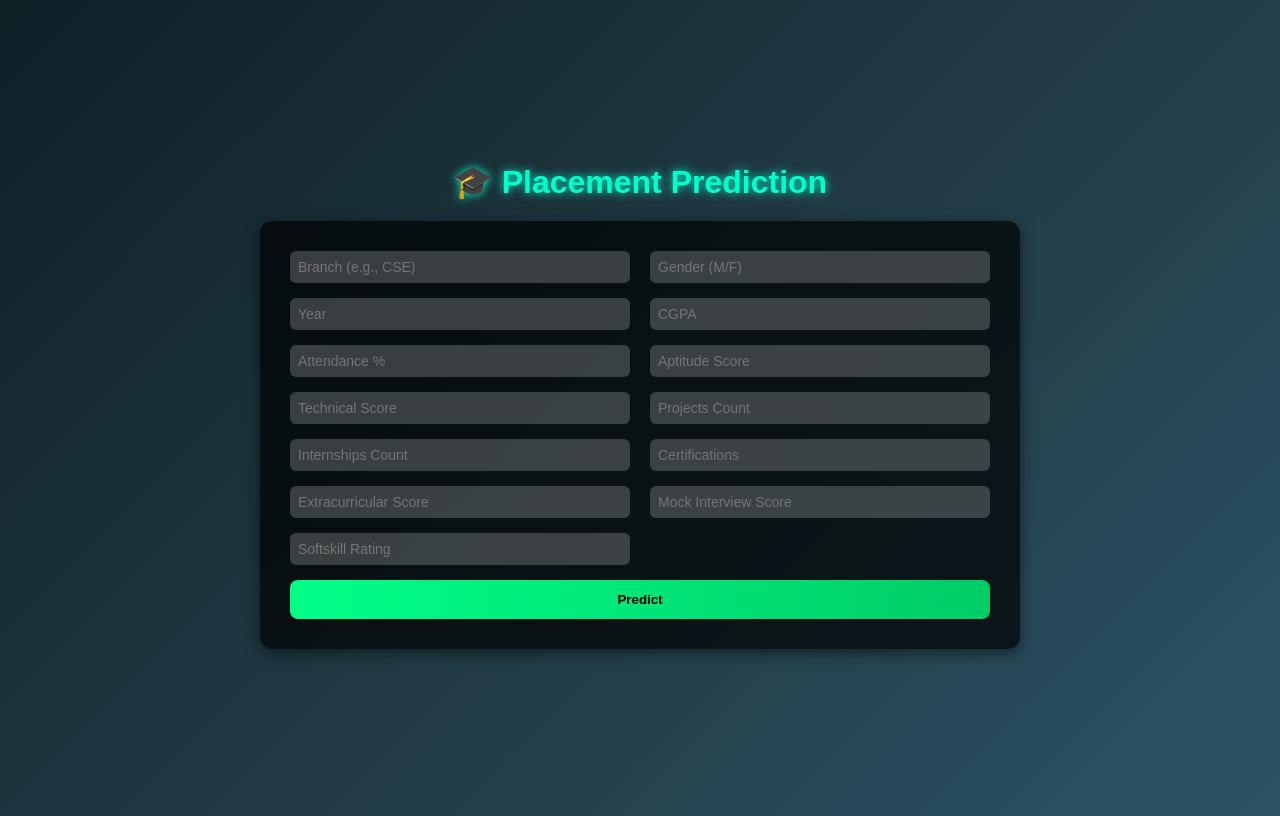
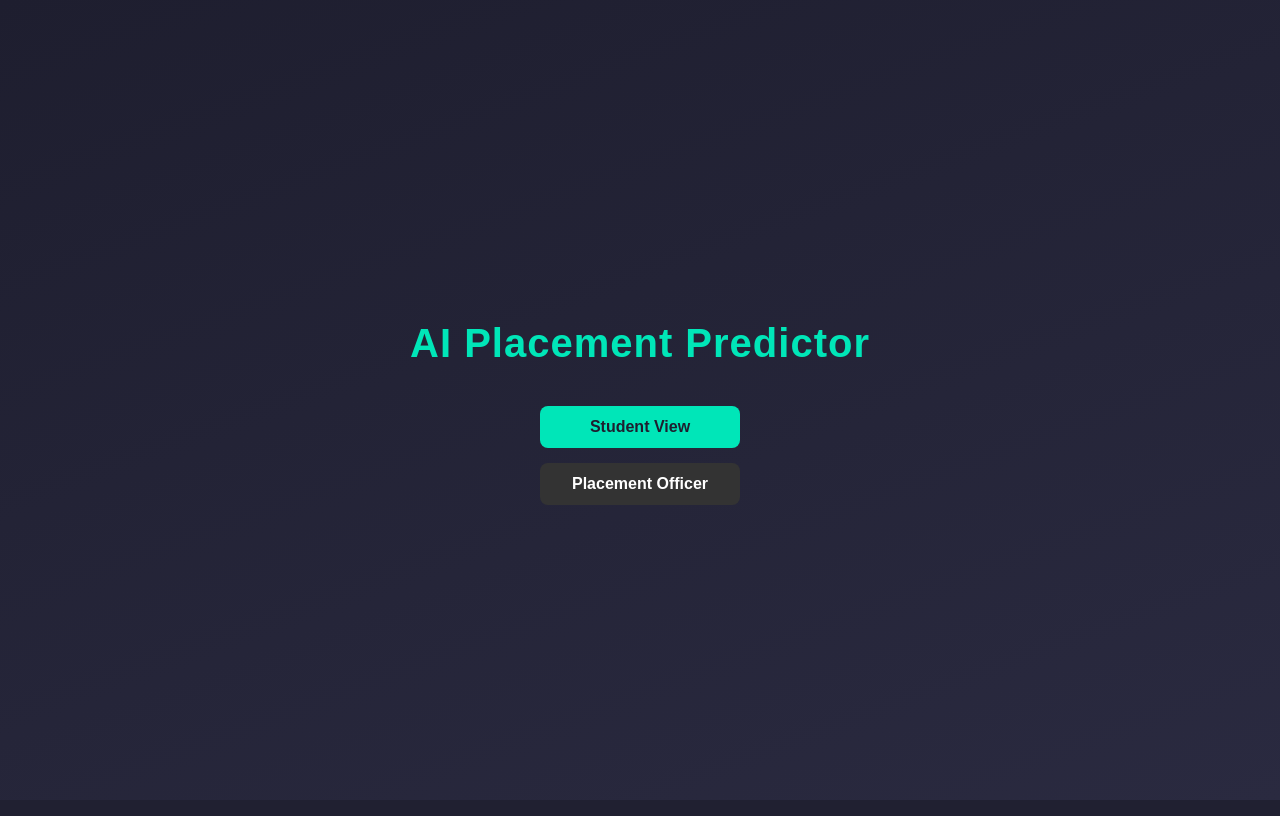
Before and after one commit to Fathimajesi74/placement_app, a Flask app: page / in a window 1280 px wide. Run offline with Flask 3, Linux system fonts and the light colour scheme; parts of the project's set-up code (start-up, migrations or seed data) failed here and were passed over.

Commit message:
added home and results route, configured flask to render the data in json format

```diff
--- a/app.py
+++ b/app.py
@@ -1,5 +1,5 @@
 import numpy as np
-from flask import Flask, render_template, request
+from flask import Flask, render_template, request, jsonify
 import pickle
 import os
 model_path = os.path.join(os.path.dirname(__file__), 'placement_model.pkl')
@@ -11,43 +11,49 @@ app = Flask(__name__)
 def home():
     return render_template('index.html')
 
+@app.route('/home')
+def index():
+    return render_template('home.html')
+
+@app.route('/results')
+def results():
+    return render_template('result.html')
+
 
 @app.route('/predict', methods=['POST'])
 def predict():
     if request.method == 'POST':
-        name = request.form['name']
-        branch = request.form['branch']
-        gender = request.form['gender']
-        year = int(request.form['year'])
-        cgpa = float(request.form['cgpa'])
-        attendance = float(request.form['attendance_pct'])
-        aptitude = float(request.form['aptitude_score'])
-        technical = float(request.form['technical_score'])
-        comm = float(request.form['communication_score'])
-        projects = int(request.form['projects_count'])
-        internships = int(request.form['internships_count'])
-        certs = int(request.form['cert_count'])
-        extra = float(request.form['extracurricular_score'])
-        mock = float(request.form['mock_interview_score'])
-        soft = float(request.form['softskill_rating'])
+        data = request.get_json()  # ✅ Read JSON payload
+        cgpa = float(data['cgpa'])
+        projects = int(data['projects_count'])
+        internships = int(data['internships_count'])
+        certs = int(data['cert_count'])
+        extra = float(data['extracurricular_score'])
+        soft = float(data['softskill_rating'])
+        # name = request.form['name']
+        # branch = request.form['branch']
+        # gender = request.form['gender']
+        # year = int(request.form['year'])
+        # attendance = float(request.form['attendance_pct'])
+        # aptitude = float(request.form['aptitude_score'])
+        # technical = float(request.form['technical_score'])
+        # comm = float(request.form['communication_score'])
+        # mock = float(request.form['mock_interview_score'])
 
         # Prepare input
-        features = np.array([[year, cgpa, attendance, aptitude, technical, comm,
-                              projects, internships, certs, extra, mock, soft]])
+        features = np.array([[cgpa, projects, internships, certs, extra, soft]])
         prediction = model.predict(features)[0]
-        probability = model.predict_proba(
-            features)[0][1] * 100  # Placement probability
+        probability = model.predict_proba(features)[0][1] * 100
         confidence = round(probability, 2)
-
         # Recommended track
-        if technical > 70 and aptitude > 65:
-            track = "Software Developer"
-        elif comm > 70:
-            track = "HR / Communication Specialist"
-        elif aptitude > 75:
-            track = "Data Analyst"
-        else:
-            track = "Technical Support / QA"
+        # if technical > 70 and aptitude > 65:
+        #     track = "Software Developer"
+        # elif comm > 70:
+        #     track = "HR / Communication Specialist"
+        # elif aptitude > 75:
+        #     track = "Data Analyst"
+        # else:
+        #     track = "Technical Support / QA"
 
         # Skill improvement suggestions
         if confidence < 50:
@@ -57,12 +63,17 @@ def predict():
         else:
             next_step = "Excellent! Keep practicing aptitude and technical tests."
 
+        return jsonify({
+            "status": "success",
+            "prediction": "Placed" if prediction == 1 else "Not Placed",
+            "confidence": confidence,
+            "recommendations": [next_step]
+        })
+
         return render_template(
             'result.html',
-            name=name,
             result=prediction,
             probability=round(probability, 2),
-            track=track,
             next_step=next_step,
             confidence=confidence
         )
--- a/model_training.py
+++ b/model_training.py
@@ -18,8 +18,10 @@ for col in ['branch', 'gender', 'placed_role']:
     label_encoders[col] = le
 
 # Define features (X) and target (y)
-X = df.drop(columns=['student_id', 'is_placed'])  # drop non-feature + target
+X = df[['cgpa', 'projects_count', 'internships_count', 'cert_count',
+        'extracurricular_score', 'softskill_rating']]
 y = df['is_placed']
+
 
 # Train/test split
 X_train, X_test, y_train, y_test = train_test_split(X, y, test_size=0.2, random_state=42)
--- a/templates/index.html
+++ b/templates/index.html
@@ -1,149 +1,70 @@
 <!DOCTYPE html>
 <html lang="en">
-
 <head>
     <meta charset="UTF-8">
     <meta name="viewport" content="width=device-width, initial-scale=1.0">
-    <title>Placement Prediction</title>
-    <style>
-        body {
+    <title>AI Placement Predictor</title>
+</head>
+<body style="
+    margin: 0;
     font-family: 'Poppins', sans-serif;
-            background: linear-gradient(135deg, #0f2027, #203a43, #2c5364);
+    background: linear-gradient(160deg, #1e1e2f, #2a2a40);
     color: #fff;
     display: flex;
     flex-direction: column;
     align-items: center;
     justify-content: center;
-            min-height: 100vh;
-        }
+    height: 100vh;
+    text-align: center;
+">
 
-        h1 {
-            color: #00ffcc;
-            text-shadow: 0 0 10px #00ffcc;
-            margin-bottom: 20px;
-        }
+    <h1 style="
+        font-size: 2.5rem;
+        font-weight: 600;
+        letter-spacing: 1px;
+        color: #00e6b8;
+        margin-bottom: 40px;
+    ">
+        AI Placement Predictor
+    </h1>
 
-        form {
-            background: rgba(0, 0, 0, 0.7);
-            padding: 30px;
-            border-radius: 12px;
-            width: 90%;
-            max-width: 700px;
-            display: grid;
-            grid-template-columns: repeat(2, 1fr);
-            gap: 15px 20px;
-            box-shadow: 0px 4px 15px rgba(0, 0, 0, 0.5);
-        }
-
-        input,
-        select {
-            padding: 8px;
-            border: none;
-            border-radius: 6px;
-            background-color: rgba(255, 255, 255, 0.2);
-            color: #fff;
-            font-size: 14px;
-        }
-
-        button {
-            grid-column: span 2;
-            background: linear-gradient(90deg, #00ff88, #00cc66);
-            border: none;
+    <div style="
+        display: flex;
+        flex-direction: column;
+        gap: 15px;
+        width: 200px;
+    ">
+        <a href="/home" style="
+            text-decoration: none;
             padding: 12px;
             border-radius: 8px;
-            color: #000;
+            background-color: #00e6b8;
+            color: #1e1e2f;
             font-weight: 600;
+            font-size: 1rem;
+            transition: all 0.3s ease;
+        "
+        onmouseover="this.style.backgroundColor='#00bfa5'; this.style.transform='scale(1.05)';"
+        onmouseout="this.style.backgroundColor='#00e6b8'; this.style.transform='scale(1)';">
+            Student View
+        </a>
+
+        <button style="
+            padding: 12px;
+            border-radius: 8px;
+            border: none;
+            background-color: #333;
+            color: #fff;
+            font-weight: 600;
+            font-size: 1rem;
             cursor: pointer;
-            transition: 0.3s;
-        }
+            transition: all 0.3s ease;
+        "
+        onmouseover="this.style.backgroundColor='#444'; this.style.transform='scale(1.05)';"
+        onmouseout="this.style.backgroundColor='#333'; this.style.transform='scale(1)';">
+            Placement Officer
+        </button>
+    </div>
 
-        button:hover {
-            transform: scale(1.05);
-        }
-
-        #result {
-            margin-top: 25px;
-            text-align: center;
-        }
-
-        .recommendations {
-            margin-top: 10px;
-            background: rgba(0, 0, 0, 0.6);
-            padding: 15px;
-            border-radius: 10px;
-            text-align: left;
-        }
-    </style>
-</head>
-
-<body>
-    <h1>🎓 Placement Prediction</h1>
-    <form id="placementForm">
-        <input type="text" id="branch" placeholder="Branch (e.g., CSE)" required>
-        <input type="text" id="gender" placeholder="Gender (M/F)" required>
-        <input type="number" id="year" placeholder="Year" required>
-        <input type="number" step="0.1" id="cgpa" placeholder="CGPA" required>
-        <input type="number" id="attendance" placeholder="Attendance %" required>
-        <input type="number" id="aptitude" placeholder="Aptitude Score" required>
-        <input type="number" id="technical" placeholder="Technical Score" required>
-        <input type="number" id="projects" placeholder="Projects Count" required>
-        <input type="number" id="internships" placeholder="Internships Count" required>
-        <input type="number" id="certs" placeholder="Certifications" required>
-        <input type="number" id="extra" placeholder="Extracurricular Score" required>
-        <input type="number" id="mock" placeholder="Mock Interview Score" required>
-        <input type="number" id="soft" placeholder="Softskill Rating" required>
-        <button type="submit">Predict</button>
-    </form>
-
-    <div id="result"></div>
-
-    <script>
-        const form = document.getElementById("placementForm");
-        const resultDiv = document.getElementById("result");
-
-        form.addEventListener("submit", async(e) => {
-                    e.preventDefault();
-
-                    const data = {
-                        branch: document.getElementById("branch").value,
-                        gender: document.getElementById("gender").value,
-                        year: document.getElementById("year").value,
-                        cgpa: document.getElementById("cgpa").value,
-                        attendance: document.getElementById("attendance").value,
-                        aptitude_score: document.getElementById("aptitude").value,
-                        technical_score: document.getElementById("technical").value,
-                        projects_count: document.getElementById("projects").value,
-                        internships_count: document.getElementById("internships").value,
-                        cert_count: document.getElementById("certs").value,
-                        extracurricular_score: document.getElementById("extra").value,
-                        mock_interview_score: document.getElementById("mock").value,
-                        softskill_rating: document.getElementById("soft").value
-                    };
-
-                    const response = await fetch("/predict", {
-                        method: "POST",
-                        headers: {
-                            "Content-Type": "application/json"
-                        },
-                        body: JSON.stringify(data)
-                    });
-
-                    const res = await response.json();
-
-                    if (res.status === "success") {
-                        resultDiv.innerHTML = `
-          <h2>${res.prediction === "Placed" ? "🎉 Congratulations!" : "❌ Not Placed"}</h2>
-          <p><b>Confidence:</b> ${res.confidence}%</p>
-          <div class="recommendations">
-            <h3>💡 Recommendations:</h3>
-            <ul>${res.recommendations.map(r => `<li>${r}</li>`).join('')}</ul>
-          </div>
-        `;
-      } else {
-        resultDiv.innerHTML = `<p style="color:red;">Error: ${res.message}</p>`;
-      }
-    });
-    </script>
 </body>
-
 </html>
```
Also changed, not shown: templates/home.html (added, +182 -0 lines), 2 other files. Lines whose indentation alone changed are shown as unchanged.
